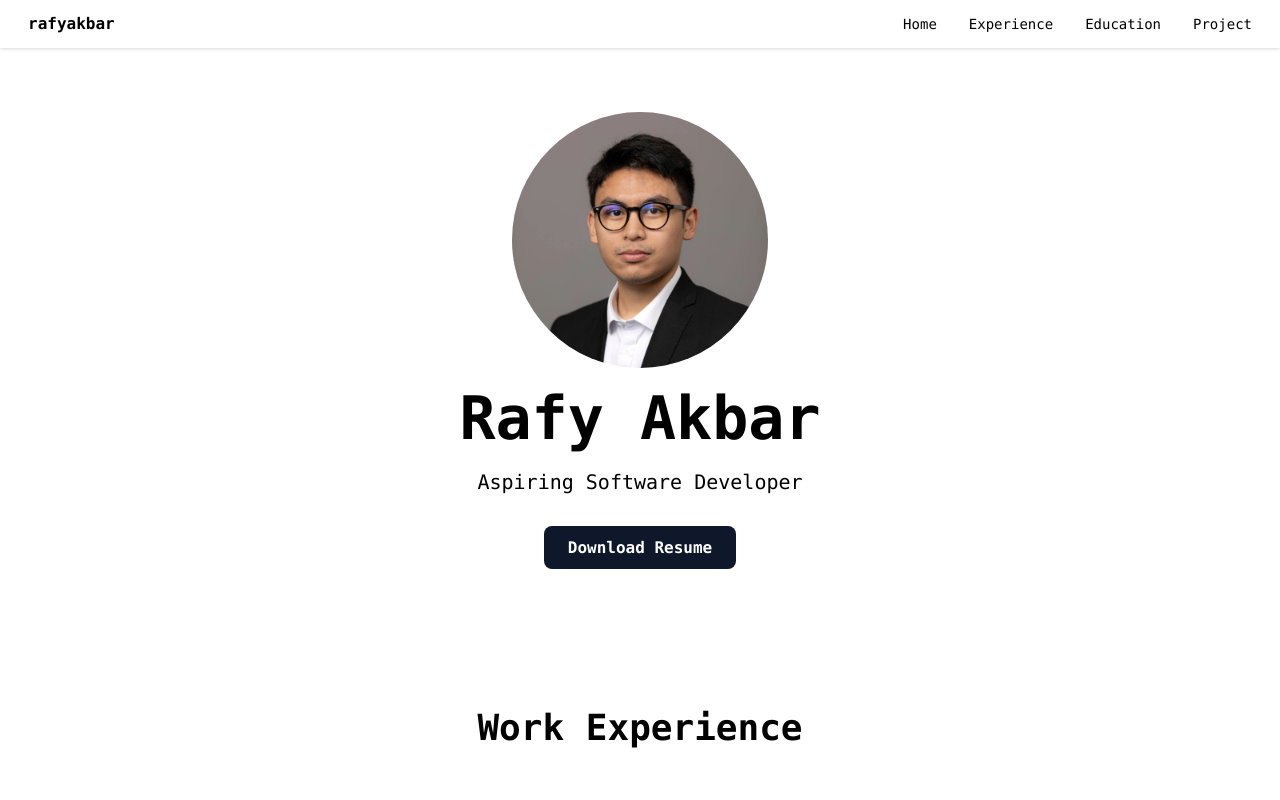
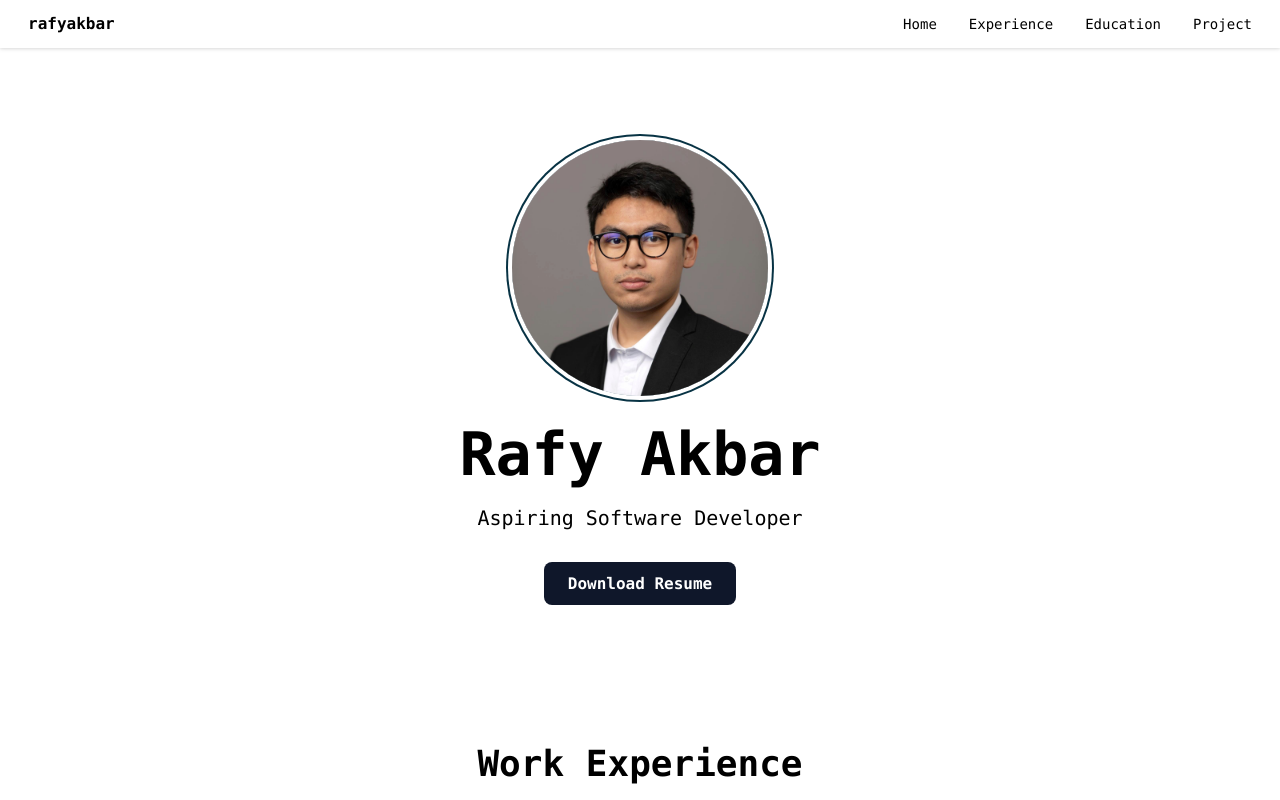
Before and after one commit to Rafyakbar02/portfolio-web, a React (Vite) app: page / in a window 1280 px wide. Shown: the top 800 px of the page. Built offline with nearby package versions, Linux system fonts and the light colour scheme.

Commit message:
stylized profile picture

```diff
--- a/src/components/Hero.jsx
+++ b/src/components/Hero.jsx
@@ -3,8 +3,12 @@ import { resume, photo } from "../assets";
 const Hero = () => {
   return (
     <div className="p-10 md:py-16 md:px-36 scroll-mt-12" id="Home">
-      <div className="mx-auto h-64 w-64">
-        <img src={photo} alt="photo" className="rounded-full" />
+      <div className="mx-auto my-7 h-64 w-64">
+        <img
+          src={photo}
+          alt="photo"
+          className="rounded-full ring-2 ring-cyan-950 ring-offset-4"
+        />
       </div>
       <div className="items-center text-center my-5">
         <h1 className="text-3xl md:text-6xl font-black mb-5">Rafy Akbar</h1>
```
